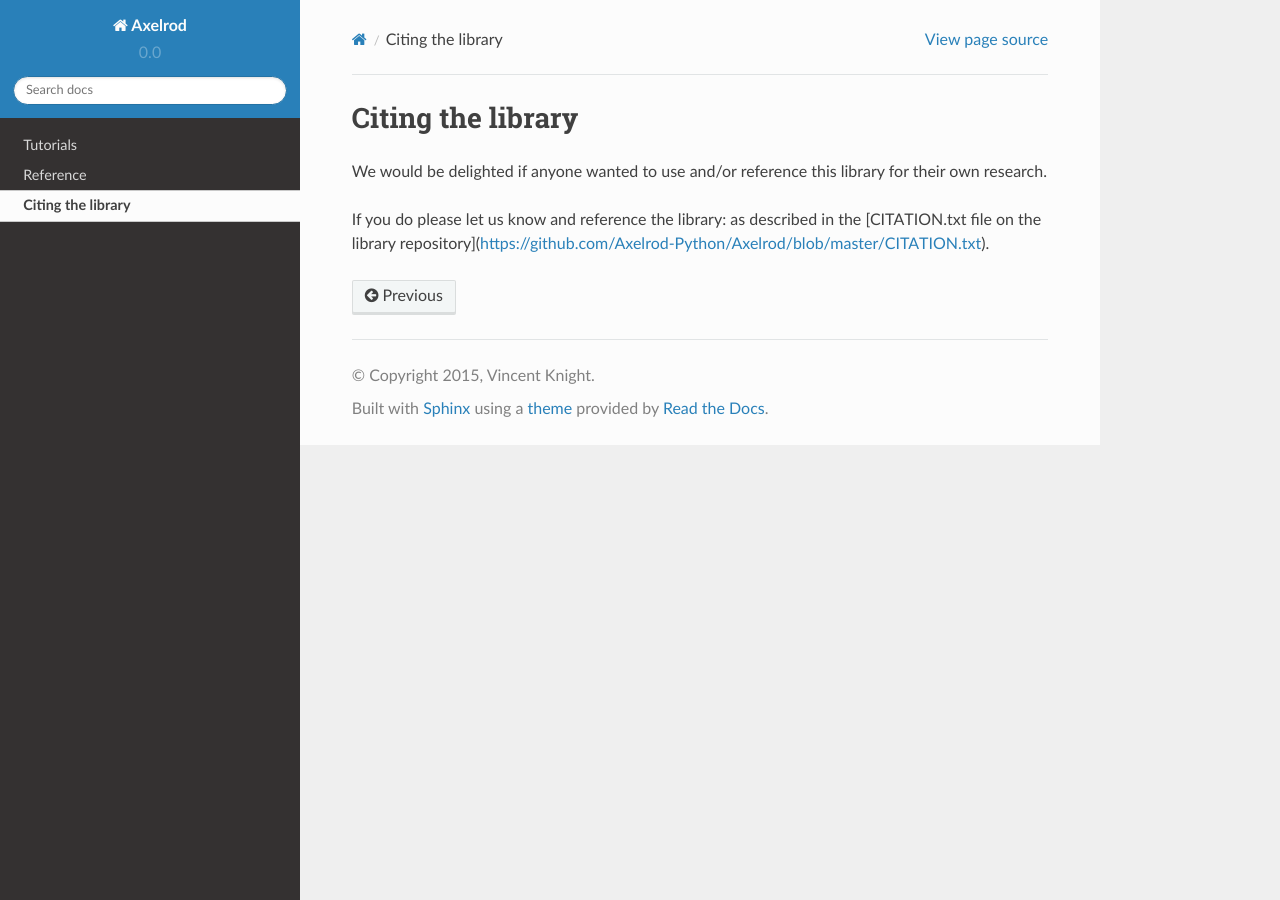
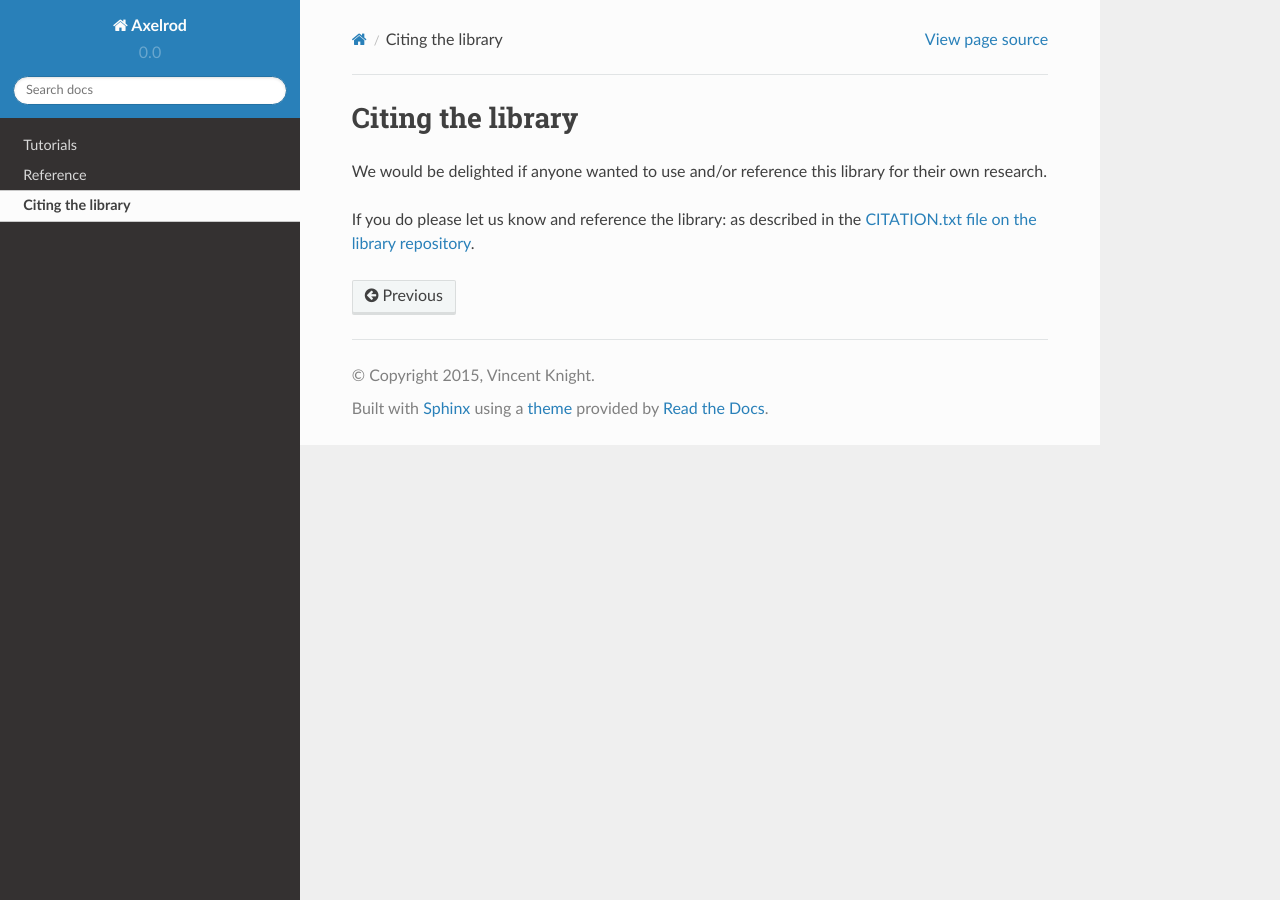
Before and after one commit to Axelrod-Python/Axelrod, a Sphinx documentation site: the page built from docs/citing_the_library.rst, in a window 1280 px wide. Built offline with Sphinx 7.4.7 and the Read the Docs theme 2.0.0, drawn with Linux system fonts in a browser that asks for light colours; some of the changed lines change nothing that is shown.

Commit message:
Minor: Fixing the hyperlink.
I used md syntax out of habit.

```diff
--- a/docs/citing_the_library.rst
+++ b/docs/citing_the_library.rst
@@ -5,5 +5,6 @@ We would be delighted if anyone wanted to use and/or reference this library for
 their own research.
 
 If you do please let us know and reference the library: as described in the
-[CITATION.txt file on the library
-repository](https://github.com/Axelrod-Python/Axelrod/blob/master/CITATION.txt).
+`CITATION.txt file on the library
+repository
+<https://github.com/Axelrod-Python/Axelrod/blob/master/CITATION.txt>`_.
```
